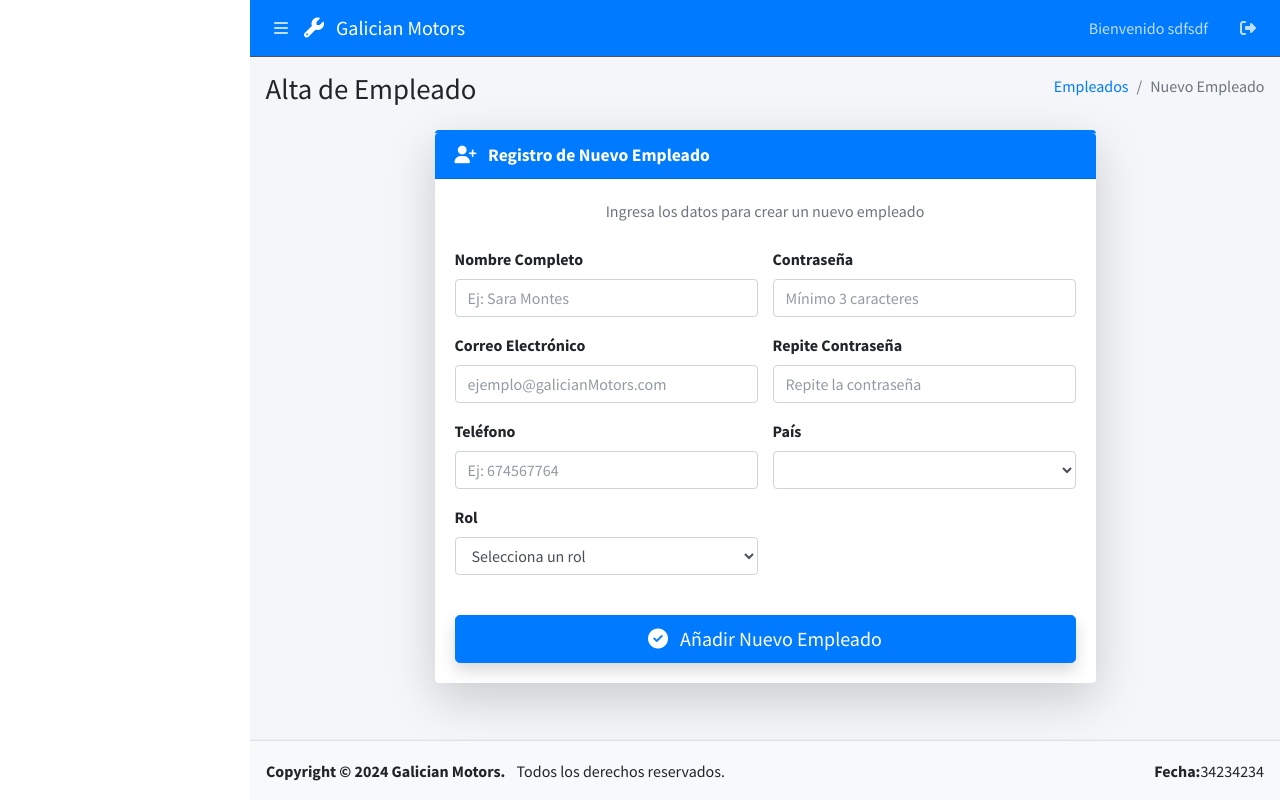
After one commit to PabloLnz/ProyectoFinal, a PHP site: template www/app/Views/altaEmpleado.view.php in a window 1280 px wide. The commit adds this page. Run offline with PHP 8.4, Linux system fonts and the light colour scheme; the template is opened without the code that fills it, so the values that code supplies are empty; some libraries are stand-ins or nearby versions.

Commit message:
Creacion base vista altaEmpleados junto con sus rutas

```diff
--- /dev/null
+++ b/www/app/Views/altaEmpleado.view.php
@@ -0,0 +1,102 @@
+
+    <main class="content-wrapper">
+        <section class="content-header">
+            <div class="container-fluid">
+                <div class="row mb-2">
+                    <div class="col-sm-6">
+                        <h1>Alta de Empleado</h1>
+                    </div>
+                    <div class="col-sm-6">
+                        <ol class="breadcrumb float-sm-right">
+                            <li class="breadcrumb-item"><a href="#">Empleados</a></li>
+                            <li class="breadcrumb-item active">Nuevo Empleado</li>
+                        </ol>
+                    </div>
+                </div>
+            </div>
+        </section>
+
+        <section class="content">
+            <div class="container-fluid">
+                <div class="row justify-content-center">
+                    <div class="col-md-10 col-lg-8">
+
+                        <div class="card card-primary card-outline shadow-lg">
+                            <div class="card-header bg-primary text-white">
+                                <h3 class="card-title font-weight-bold">
+                                    <i class="fas fa-user-plus mr-2"></i> Registro de Nuevo Empleado
+                                </h3>
+                            </div>
+
+                            <div class="card-body">
+                                <p class="text-muted text-center mb-4">
+                                    Ingresa los datos para crear un nuevo empleado
+                                </p>
+
+                                <form method="post">
+                                    <div class="row">
+                                        <div class="col-md-6">
+                                            <!--Nombre-->
+                                            <div class="form-group">
+                                                <label for="nombre">Nombre Completo</label>
+                                                <input type="text" class="form-control" id="nombre" name="nombre" required
+                                                    placeholder="Ej: Sara Montes">
+                                            </div>
+                <!--Correo-->
+                                            <div class="form-group">
+                                                <label for="email">Correo Electrónico</label>
+                                                <input type="email" class="form-control" id="email" name="email" required
+                                                    placeholder="ejemplo@galicianMotors.com">
+                                            </div>
+                <!--Telefono-->
+                                            <div class="form-group">
+                                                <label for="telefono">Teléfono</label>
+                                                <input type="tel" class="form-control" id="telefono" name="telefono" required
+                                                    placeholder="Ej: 674567764">
+                                            </div>
+                <!--ROl-->
+                                            <div class="form-group">
+                                                <label for="id_rol">Rol</label>
+                                                <select id="id_rol" name="id_rol" class="form-control" required>
+                                                    <option value="" disabled selected>Selecciona un rol</option>
+
+                                                </select>
+                                            </div>
+                                        </div>
+                <!--pass-->
+                                        <div class="col-md-6">
+                                            <div class="form-group">
+                                                <label for="pass">Contraseña</label>
+                                                <input type="password" class="form-control" id="pass" name="pass" required
+                                                    placeholder="Mínimo 3 caracteres">
+                                            </div>
+                <!--pass2-->
+                                            <div class="form-group">
+                                                <label for="pass2">Repite Contraseña</label>
+                                                <input type="password" class="form-control" id="pass2" name="pass2" required
+                                                    placeholder="Repite la contraseña">
+                                            </div>
+                                                            <!--Pais-->
+                                            <div class="form-group">
+                                                <label for="id_pais">País</label>
+                                                <select id="id_pais" name="id_pais" class="form-control" required>
+                                                    <option value=""></option>
+
+                                                </select>
+                                            </div>
+                                        </div>
+
+                                    </div>
+
+                                    <button type="submit"
+                                            class="btn btn-primary btn-lg btn-block shadow mt-4">
+                                        <i class="fas fa-check-circle mr-2"></i> Añadir Nuevo Empleado
+                                    </button>
+                                </form>
+                            </div>
+                        </div>
+                    </div>
+                </div>
+            </div>
+        </section>
+    </main>
--- a/www/app/Views/empleadosTaller.view.php
+++ b/www/app/Views/empleadosTaller.view.php
@@ -69,9 +69,9 @@
                     <div class="card-header">
                         <h3 class="card-title">Listado Completo de Empleados</h3>
                         <div class="card-tools">
-                            <button type="button" class="btn btn-primary btn-sm" title="Nuevo Empleado">
+                            <a href="/altaEmpleado" class="btn btn-primary btn-sm" title="Nuevo Empleado">
                                 <i class="fas fa-user-plus mr-1"></i> Añadir Empleado
-                            </button>
+                            </a>
                         </div>
                     </div>
                     <!-- Tabla -->
```
Also changed, not shown: www/app/Controllers/TallerController.php (+7 -0 lines), www/app/Core/FrontController.php (+9 -0 lines).
